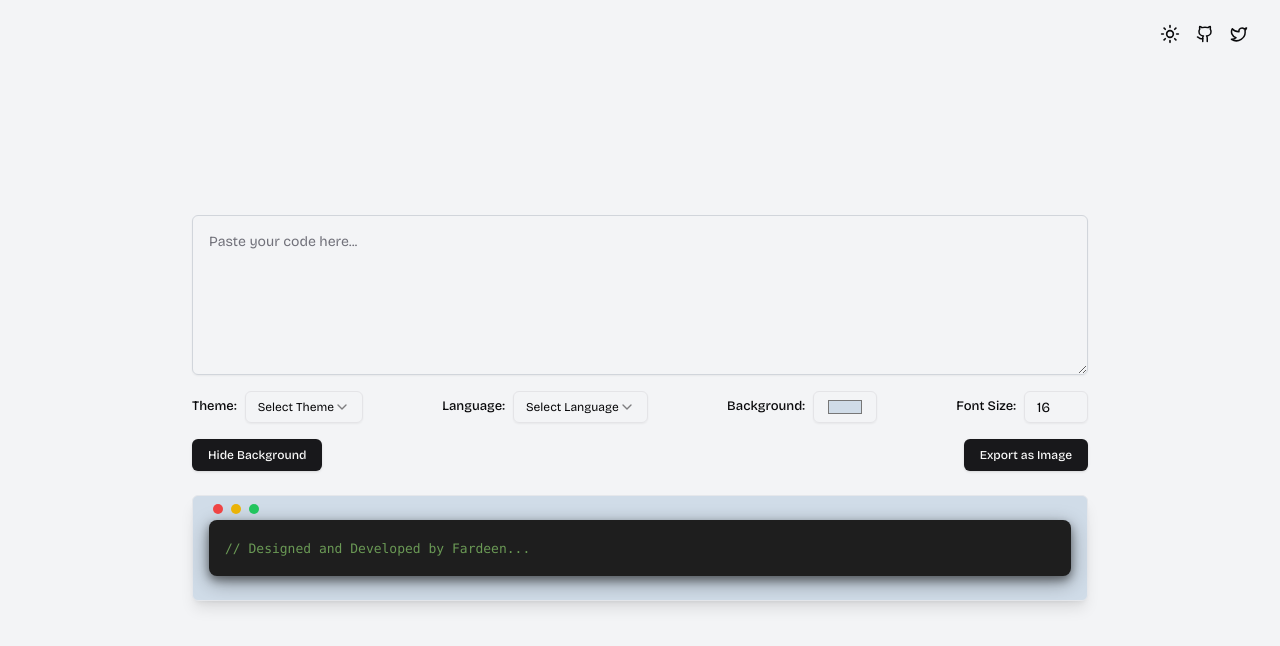
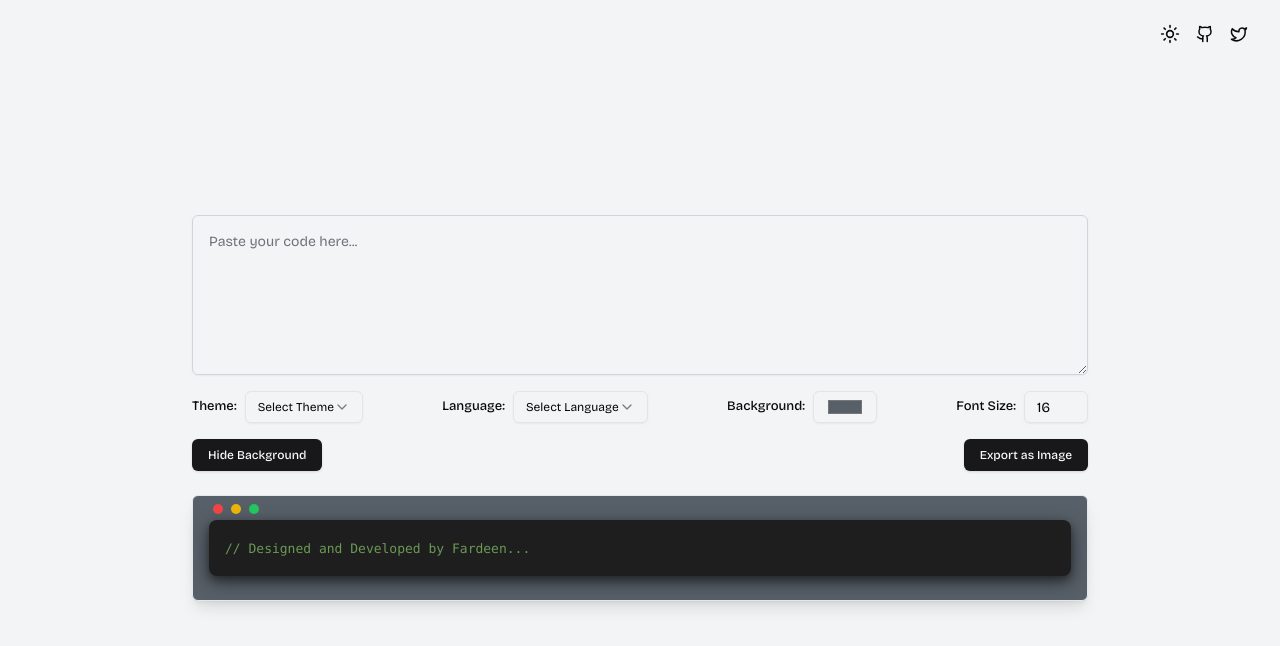
Before and after one commit to Fardeen26/Codify, a Next.js app: page / in a window 1280 px wide. Shown: the top 646 px of the page. Built offline with nearby package versions, Linux system fonts and the light colour scheme.

Commit message:
fix: changed default color

```diff
--- a/src/components/CodeEditor.tsx
+++ b/src/components/CodeEditor.tsx
@@ -17,7 +17,7 @@ export default function CodeEditor() {
     const [theme, setTheme] = useState<typeof vscDarkPlus>(vscDarkPlus);
     const [language, setLanguage] = useState<string>("javascript");
     const [fontSize, setFontSize] = useState<number>(16);
-    const [backgroundColor, setBackgroundColor] = useState<string>("#D0DCE8");
+    const [backgroundColor, setBackgroundColor] = useState<string>("#575F68");
     const [isBackgroundHidden, setIsBackgroundHidden] = useState(false)
 
     const exportAsImage = () => {
```
